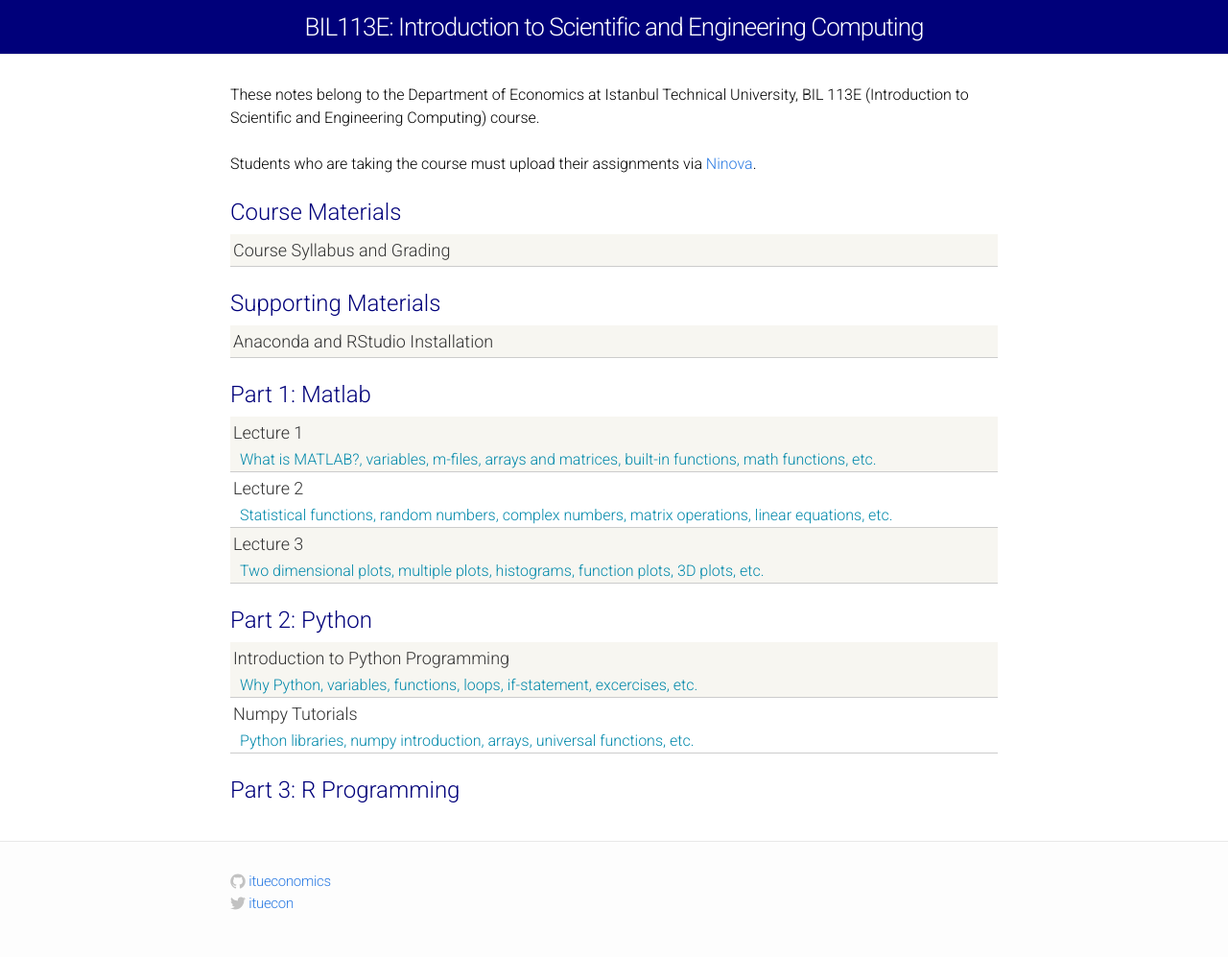
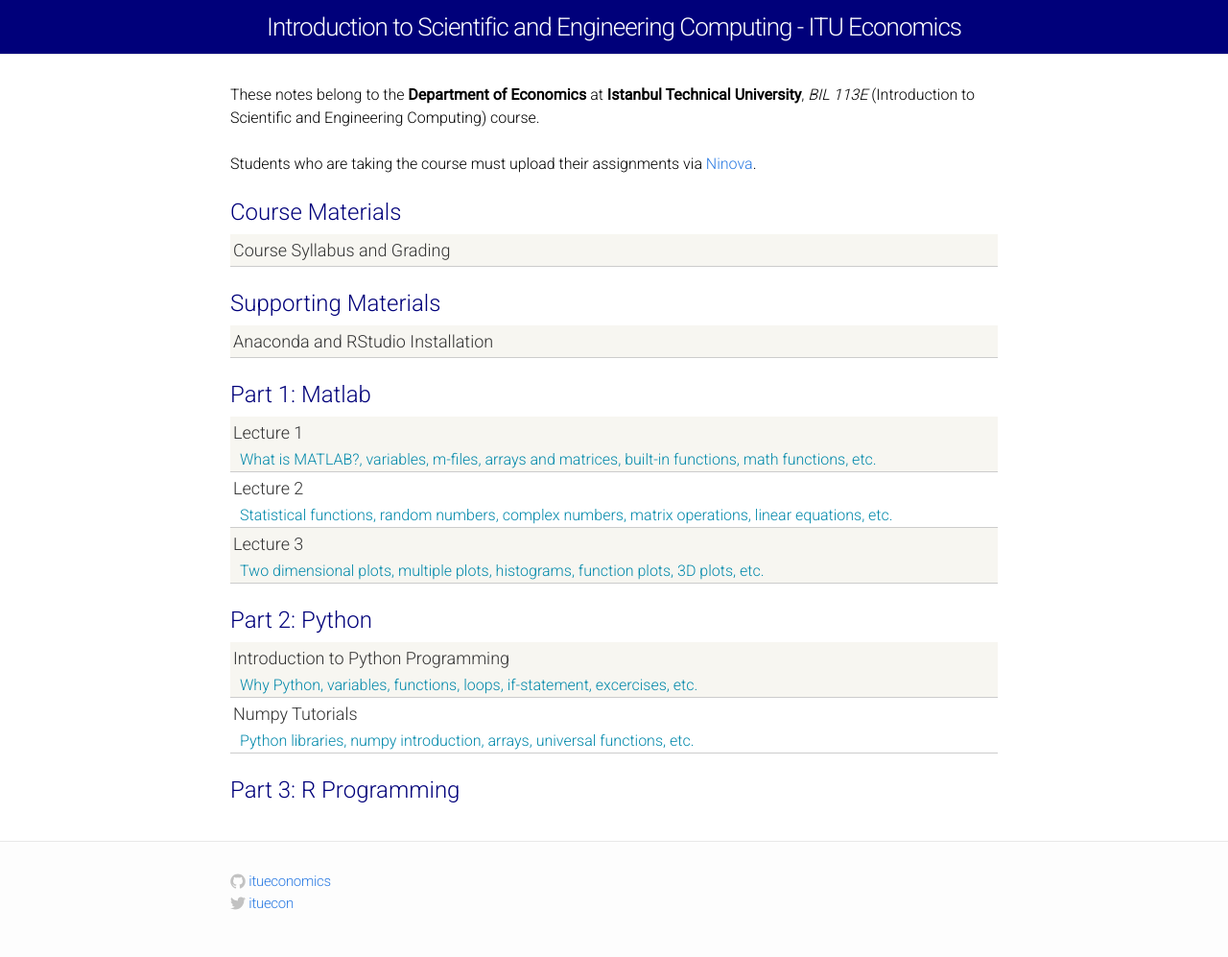
Before and after one commit to itueconomics/bil113e, a Jekyll site: the page built from index.html, in a window 1280 px wide. Shown: the whole page at 96% size. Built offline with Jekyll 4.4.1, drawn with Linux system fonts in a browser that asks for light colours.

Commit message:
ITU edit

```diff
--- a/_config.yml
+++ b/_config.yml
@@ -1,5 +1,5 @@
 # Site settings
-title: "BIL113E: Introduction to Scientific and Engineering Computing"
+title: "Introduction to Scientific and Engineering Computing - ITU Economics"
 description: "BIL 113E (Introduction to Scientific and Engineering Computing) course materials"
 baseurl: "/bil113e"
 url: "http://itueconomics.github.io"
--- a/index.html
+++ b/index.html
@@ -3,7 +3,7 @@ layout: default
 ---
 
 <div>
-  These notes belong to the Department of Economics at Istanbul Technical University, BIL 113E (Introduction to Scientific and Engineering Computing) course.
+  These notes belong to the <b>Department of Economics</b> at <b>Istanbul Technical University</b>, <i>BIL 113E</i> (Introduction to Scientific and Engineering Computing) course.
   <br><br>
   Students who are taking the course must upload their assignments via <a href="http://ninova.itu.edu.tr/">Ninova</a>.
 </div>
```
